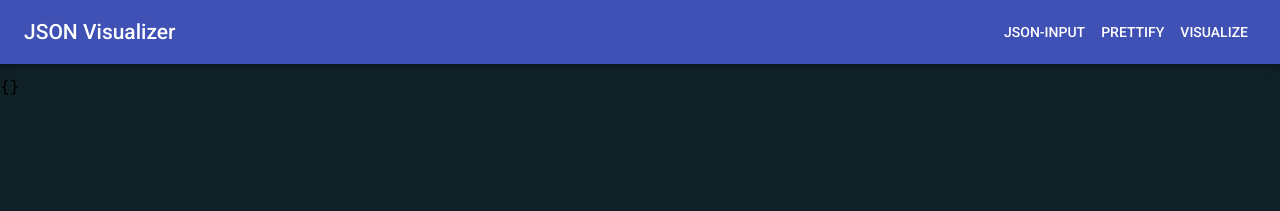
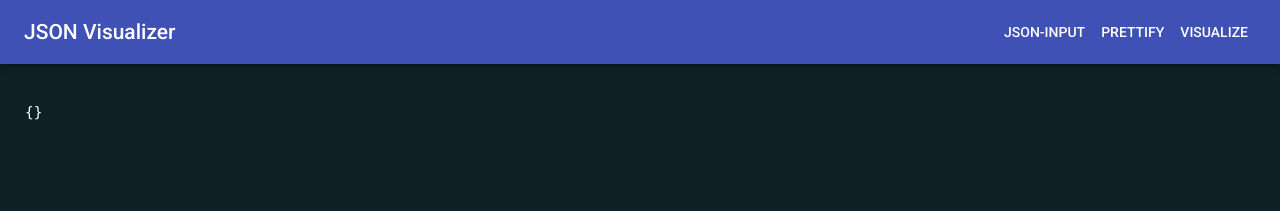
Before and after one commit to chaitanyabaranwal/JSON_Visualizer, a React (Create React App) app: page / in a window 1280 px wide. Both pictures are taken after a click on the button "PRETTIFY JSON". Shown: the top 211 px of the page. Built offline with nearby package versions, Linux system fonts and the light colour scheme.

Commit message:
Color-highlight prettified output

```diff
--- a/package.json
+++ b/package.json
@@ -5,6 +5,7 @@
   "dependencies": {
     "@material-ui/core": "^3.8.3",
     "d3": "^5.7.0",
+    "html-react-parser": "^0.6.1",
     "material-ui": "^1.0.0-beta.47",
     "react": "^16.7.0",
     "react-dom": "^16.7.0",
--- a/src/App.css
+++ b/src/App.css
@@ -33,6 +33,7 @@
 
 /* CSS written for app components */
 
+/* JSON Input Page */
 .json-form {
   display: flex;
   justify-content: center;
@@ -58,3 +59,17 @@
   justify-content: center;
   align-items: center;
 }
+
+/* Prettify page */
+.prettify-output {
+  padding: 25px;
+  color: white;
+  line-height: 22px;
+  font-size: 90%;
+}
+
+.string { color: green; }
+.number { color: darkorange; }
+.boolean { color: blue; }
+.null { color: magenta; }
+.key { color: red; }
--- a/src/components/Prettify.js
+++ b/src/components/Prettify.js
@@ -1,11 +1,13 @@
 import React from 'react';
+import { syntaxHighlight } from '../helpers/json-parse.js';
+import parse from 'html-react-parser';
 
 // Output of prettified JSON
 const Prettify = (props) => {
-  let jsonParsed = JSON.stringify(JSON.parse(props.json), undefined, 4);
+  let jsonParsed = parse(syntaxHighlight(JSON.stringify(JSON.parse(props.json), undefined, 4)));
 
   return (
-    <div>
+    <div className='prettify-output'>
       <pre><code>{jsonParsed}</code></pre>
     </div>
   );
--- /dev/null
+++ b/src/helpers/json-parse.js
@@ -0,0 +1,22 @@
+// Add class to color-highlight
+function addClass(string, className) {
+    return '<span class="' + className + '">' + string + '</span>';
+}
+
+// Using regex to determine what kind of object it is
+export function syntaxHighlight(json) {
+    return json.replace(/("(\\u(\w+)|\\[^u]|[^\\"])*"(\s*:)?|\b(true|false|null)\b|-?\d+(?:\.\d*)?(?:[eE][+\-]?\d+)?)/g, function(match) {
+        var cls = 'number';
+        if (/^"/.test(match)) {
+            if (/:$/.test(match))
+                cls = 'key';
+            else
+                cls = 'string';
+        }
+        else if (/true|false/.test(match))
+            cls = 'boolean';
+        else if (/null/.test(match))
+            cls = 'null'
+        return addClass(match, cls);
+    });
+}
```
Also changed, not shown: 1 other file (tests, documents, lock files or other folders).
